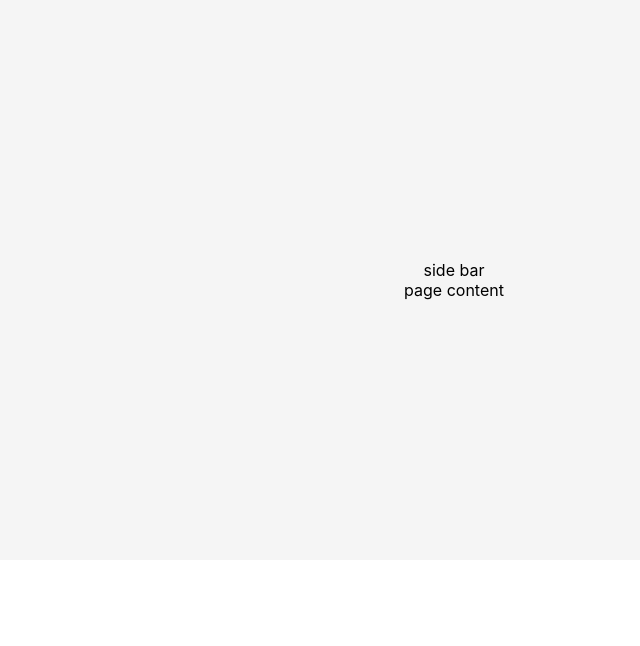
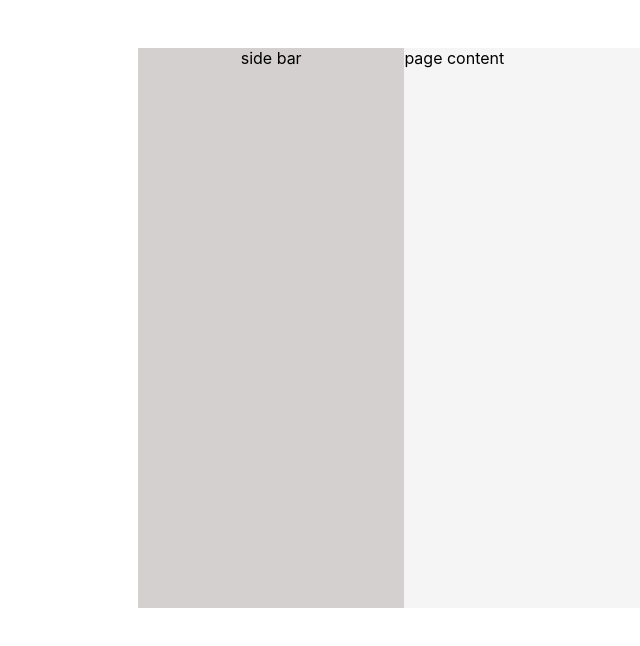
Before and after one commit to parvejg/search-menu, a React (Create React App) app: page / in a window 1280 px wide. Shown: the top 646 px of the page, without its empty margins (58-698 px from the left). Built offline with nearby package versions, Linux system fonts and the light colour scheme.

Commit message:
complete  search container css

```diff
--- a/src/App.css
+++ b/src/App.css
@@ -1,5 +1,8 @@
 .App {
   text-align: center;
+  display: flex;
+  justify-content: center;
+  padding: 3rem;
 }
 
 .App-logo {
--- a/src/Components/Search-menu.css
+++ b/src/Components/Search-menu.css
@@ -1,9 +1,12 @@
 .search-menu-main-container {
   display: flex;
   background-color: whitesmoke;
-  width: 80%;
+  width: 75%;
   height: 70vh;
-  flex-direction: column;
-  justify-content: center;
-  align-items: center;
+  align-content: center;
 }
+.side-bar-container {
+  width: 30%;
+  height: 70vh;
+  background-color: rgb(212, 208, 208);
+}
```
